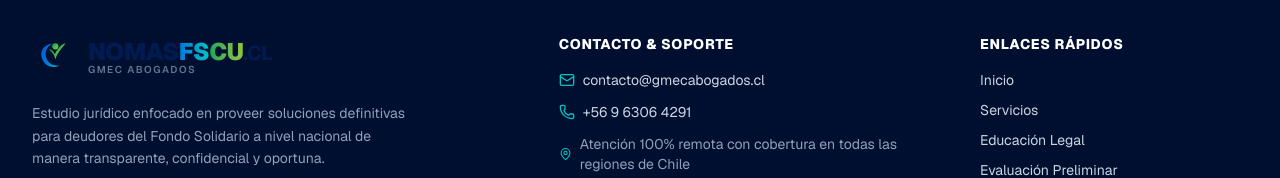
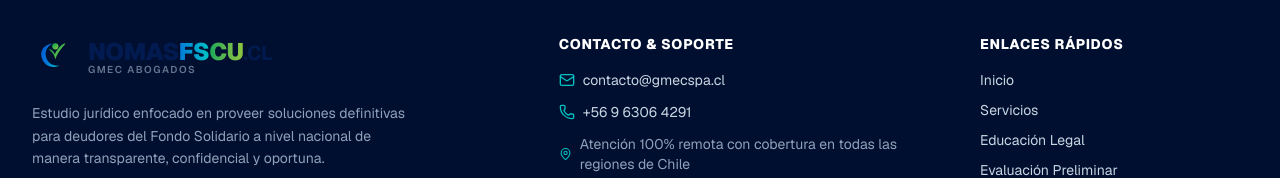
Before and after one commit to k00cker/nomasfiuuu, a Next.js app: page / in a window 1280 px wide. Shown: the part 4736-4914 px from the top of the page. Built offline with nearby package versions, Linux system fonts and the light colour scheme.

Commit message:
fix(contact): corregir email de destino a contacto@gmecspa.cl

```diff
--- a/src/app/page.tsx
+++ b/src/app/page.tsx
@@ -138,7 +138,7 @@
     setIsSubmitting(true);
 
     try {
-      const response = await fetch("https://formsubmit.co/ajax/contacto@gmecabogados.cl", {
+      const response = await fetch("https://formsubmit.co/ajax/contacto@gmecspa.cl", {
         method: "POST",
         headers: {
           "Content-Type": "application/json",
@@ -985,11 +985,11 @@
               </h4>
               <div className="space-y-3 text-sm">
                 <a
-                  href="mailto:contacto@gmecabogados.cl"
+                  href="mailto:contacto@gmecspa.cl"
                   className="flex items-center gap-2 hover:text-white transition-colors duration-200"
                 >
                   <Mail className="w-4 h-4 text-brand-cyan" />
-                  contacto@gmecabogados.cl
+                  contacto@gmecspa.cl
                 </a>
                 <a
                   href="tel:+56963064291"
```
